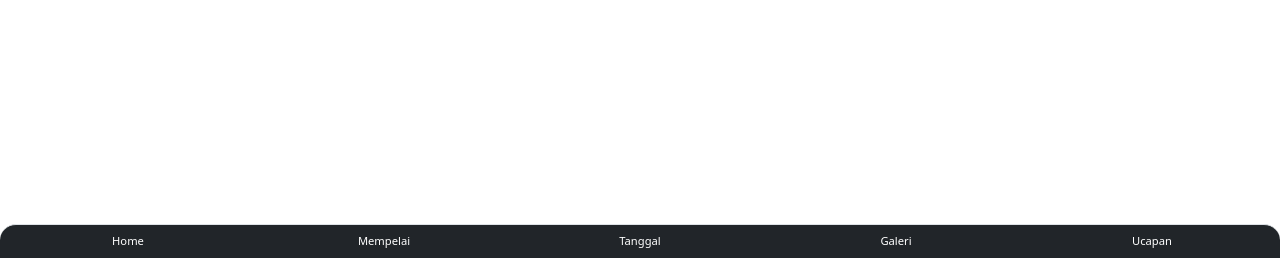
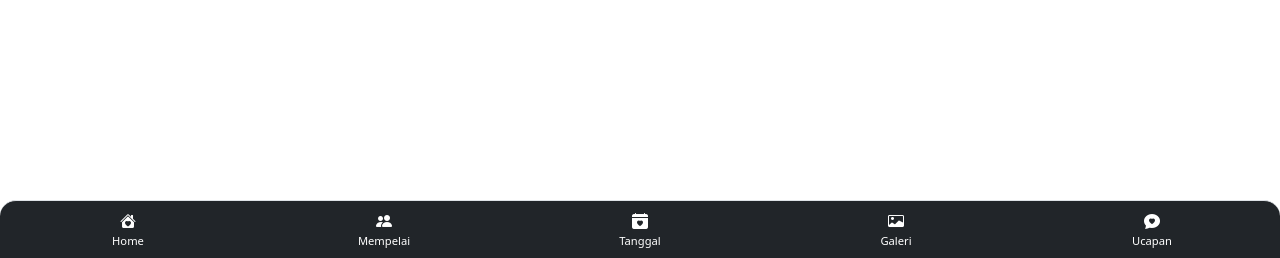
Before and after one commit to GudelDEV/undangan, a PHP site: page / in a window 1280 px wide. Shown: the part 542-800 px from the top of the page. Run offline with PHP 8.4, Linux system fonts and the light colour scheme; some libraries are stand-ins or nearby versions.

Commit message:
Memuat navbar

```diff
--- a/index.php
+++ b/index.php
@@ -12,6 +12,7 @@
     <link
         href="https://fonts.googleapis.com/css2?family=Josefin+Sans:ital,wght@0,100..700;1,100..700&family=Poppins:ital,wght@0,100;0,200;0,300;0,400;0,500;0,600;0,700;0,800;0,900;1,100;1,200;1,300;1,400;1,500;1,600;1,700;1,800;1,900&family=Sacramento&family=Satisfy&display=swap"
         rel="stylesheet" />
+    <link rel="stylesheet" href="node_modules/bootstrap-icons/font/bootstrap-icons.min.css">
     <!-- mycss -->
     <link rel="stylesheet" href="CSS/index.css" />
 </head>
@@ -24,37 +25,39 @@
             <ul class="navbar-nav nav-justified w-100 align-items-center">
                 <li class="nav-item">
                     <a class="nav-link text-white" href="#home">
-                        <i class="fa-solid fa-house"></i>
+                        <i class="bi bi-house-heart-fill"></i>
                         <span class="d-block" style="font-size: 0.7rem;">Home</span>
                     </a>
                 </li>
                 <li class="nav-item ">
                     <a class="nav-link text-white" href="#bride">
-                        <i class="fa-solid fa-user-group"></i>
+                        <i class="bi bi-people-fill"></i>
                         <span class="d-block" style="font-size: 0.7rem;">Mempelai</span>
                     </a>
                 </li>
                 <li class="nav-item">
                     <a class="nav-link text-white" href="#wedding-date">
-                        <i class="fa-solid fa-calendar-check"></i>
+                        <i class="bi bi-calendar-heart-fill"></i>
                         <span class="d-block" style="font-size: 0.7rem;">Tanggal</span>
                     </a>
                 </li>
                 <li class="nav-item ">
                     <a class="nav-link text-white" href="#gallery">
-                        <i class="fa-solid fa-images"></i>
+                        <i class="bi bi-card-image"></i>
                         <span class="d-block" style="font-size: 0.7rem;">Galeri</span>
                     </a>
                 </li>
                 <li class="nav-item">
                     <a class="nav-link text-white" href="#comment">
-                        <i class="fa-solid fa-comments"></i>
+                        <i class="bi bi-chat-heart-fill"></i>
                         <span class="d-block" style="font-size: 0.7rem;">Ucapan</span>
                     </a>
                 </li>
             </ul>
         </nav>
         <!-- Navbar-end -->
+
+
     </header>
     <!-- Header End -->
 
```
